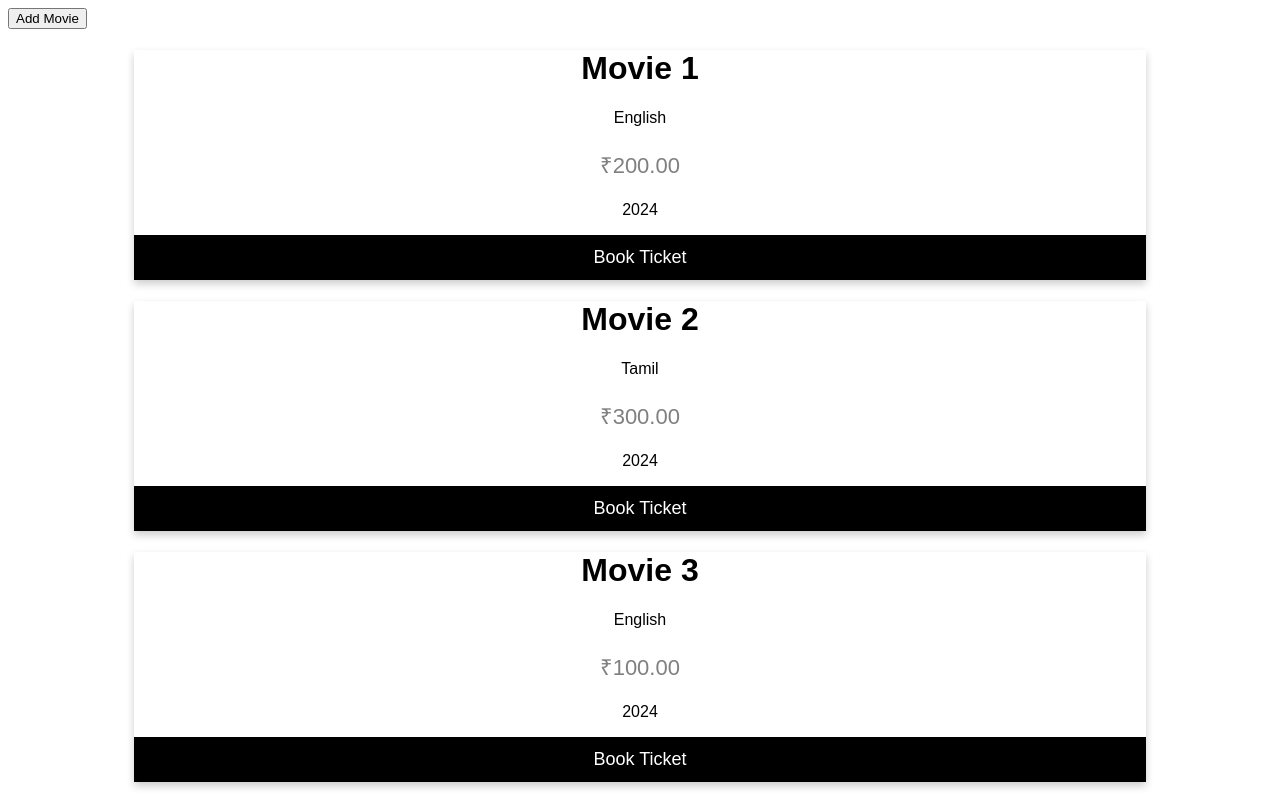
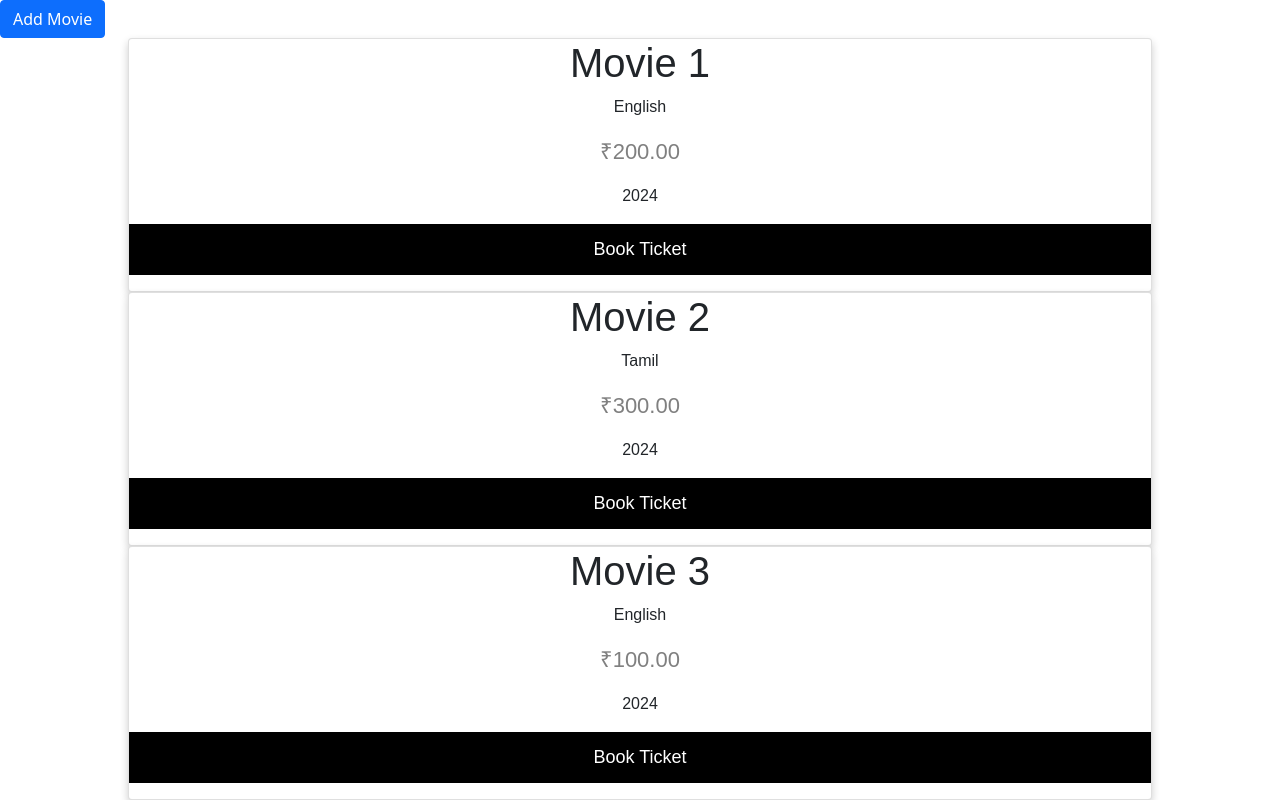
Before and after one commit to yogeshsn1998/movie-ticket-mgmt, an Angular app: page / in a window 1280 px wide. Built offline with nearby package versions, Linux system fonts and the light colour scheme.

Commit message:
adding bootstrap

```diff
--- a/package.json
+++ b/package.json
@@ -20,6 +20,7 @@
     "@angular/platform-server": "^19.2.0",
     "@angular/router": "^19.2.0",
     "@angular/ssr": "^19.2.0",
+    "bootstrap": "^5.3.6",
     "express": "^4.18.2",
     "rxjs": "~7.8.0",
     "tslib": "^2.3.0",
--- a/src/app/movie/movie.component.html
+++ b/src/app/movie/movie.component.html
@@ -19,9 +19,9 @@
             </tr>
         </tbody>
     </table>
-    <button type="submit" [disabled]="!movieForm.valid">Add Movie</button>
+    <button type="submit" class="btn btn-primary" [disabled]="!movieForm.valid">Add Movie</button>
 </form>
-<button type="button" *ngIf="!addMovieToggle" (click)="toggleForm()">Add Movie</button>
+<button type="button"  class="btn btn-primary" *ngIf="!addMovieToggle" (click)="toggleForm()">Add Movie</button>
 
   <div *ngFor="let movie of movieList" class="card">
     <h1>{{movie.name}}</h1>
--- a/src/index.html
+++ b/src/index.html
@@ -6,6 +6,8 @@
   <base href="/">
   <meta name="viewport" content="width=device-width, initial-scale=1">
   <link rel="icon" type="image/x-icon" href="favicon.ico">
+  <link href="https://cdn.jsdelivr.net/npm/bootstrap@5.0.1/dist/css/bootstrap.min.css" rel="stylesheet" integrity="sha384-+0n0xVW2eSR5OomGNYDnhzAbDsOXxcvSN1TPprVMTNDbiYZCxYbOOl7+AMvyTG2x" crossorigin="anonymous">
+  <script src="https://cdn.jsdelivr.net/npm/bootstrap@5.0.1/dist/js/bootstrap.bundle.min.js" integrity="sha384-gtEjrD/SeCtmISkJkNUaaKMoLD0//ElJ19smozuHV6z3Iehds+3Ulb9Bn9Plx0x4" crossorigin="anonymous"></script>
 </head>
 <body>
   <app-root></app-root>
```
Also changed, not shown: 1 other file (tests, documents, lock files or other folders).
